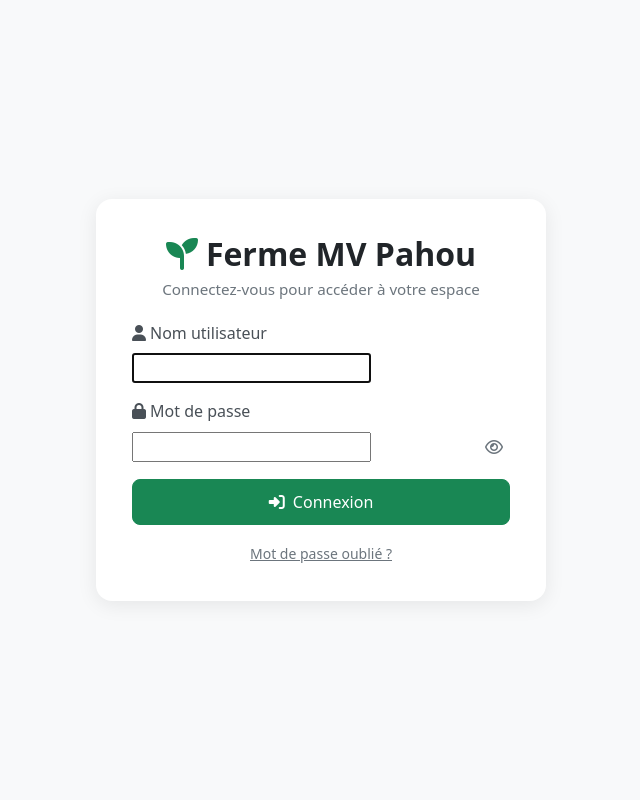
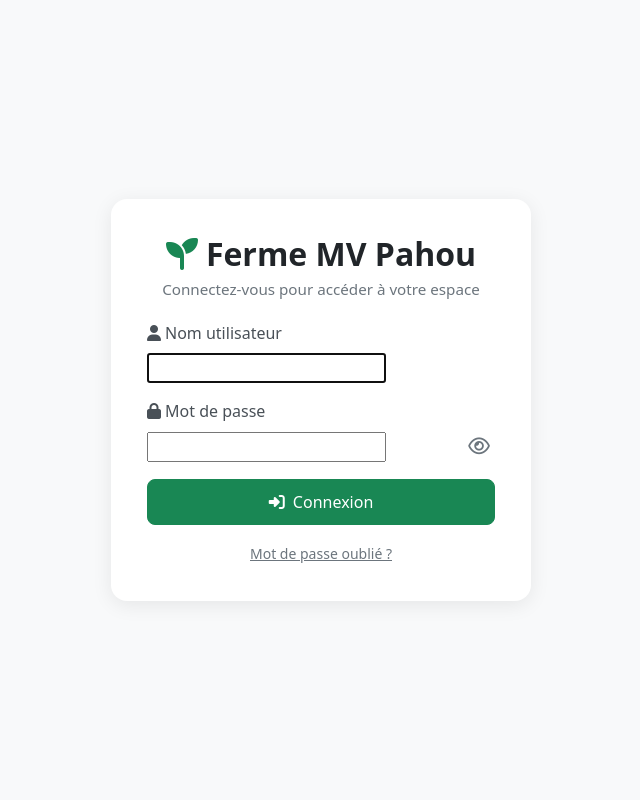
Before and after one commit to PAHOU-FARM/FERME-PAHOU, a Django app: page /accounts/login/ in a window 1280 px wide. Shown: the whole page, without its empty margins (319-959 px from the left). Run offline with Django 5.2, Linux system fonts and the light colour scheme.

Commit message:
"Initial commit"

```diff
--- a/accounts/templates/accounts/login.html
+++ b/accounts/templates/accounts/login.html
@@ -15,7 +15,6 @@
     :root{
       --input-h: 46px;         /* Hauteur unique des champs */
       --radius: .5rem;         /* Rayon commun des champs */
-      --gap-outside: 10px;     /* Espace entre le champ et l'icône œil */
     }
 
     body {
@@ -33,7 +32,7 @@
       box-shadow: 0 4px 20px rgba(0,0,0,.08);
       padding: 2.25rem;
       width: 100%;
-      max-width: 450px;
+      max-width: 420px;
     }
     .login-card h2 {
       text-align: center;
@@ -76,13 +75,13 @@
       width: 100%;
     }
 
-    /* L'icône "œil" : à droite, à l'extérieur, centrée verticalement */
+    /* L'icône "œil" collée directement au champ */
     .eye-plain {
       background: transparent;
       border: none;
       padding: 0;
       margin: 0;
-      margin-left: var(--gap-outside);
+      margin-left: 8px; /* Espacement réduit pour coller au champ */
       line-height: 1;
       cursor: pointer;
       width: 32px;
@@ -93,7 +92,10 @@
       flex-shrink: 0;
     }
     .eye-plain:focus { outline: none; }
-    .eye-plain i { font-size: 1rem; color: #6c757d; }
+    .eye-plain i {
+      font-size: 1.2rem;
+      color: #6c757d;
+    }
     .eye-plain:hover i { color: #495057; }
 
     /* Style des labels */
@@ -152,7 +154,7 @@
         {% endfor %}
       </div>
 
-      <!-- Mot de passe avec œil à l'extérieur -->
+      <!-- Mot de passe avec œil collé à côté -->
       <div class="mb-3 field-container">
         <label class="form-label">
           <i class="fa-solid fa-lock me-1"></i>Mot de passe
```
